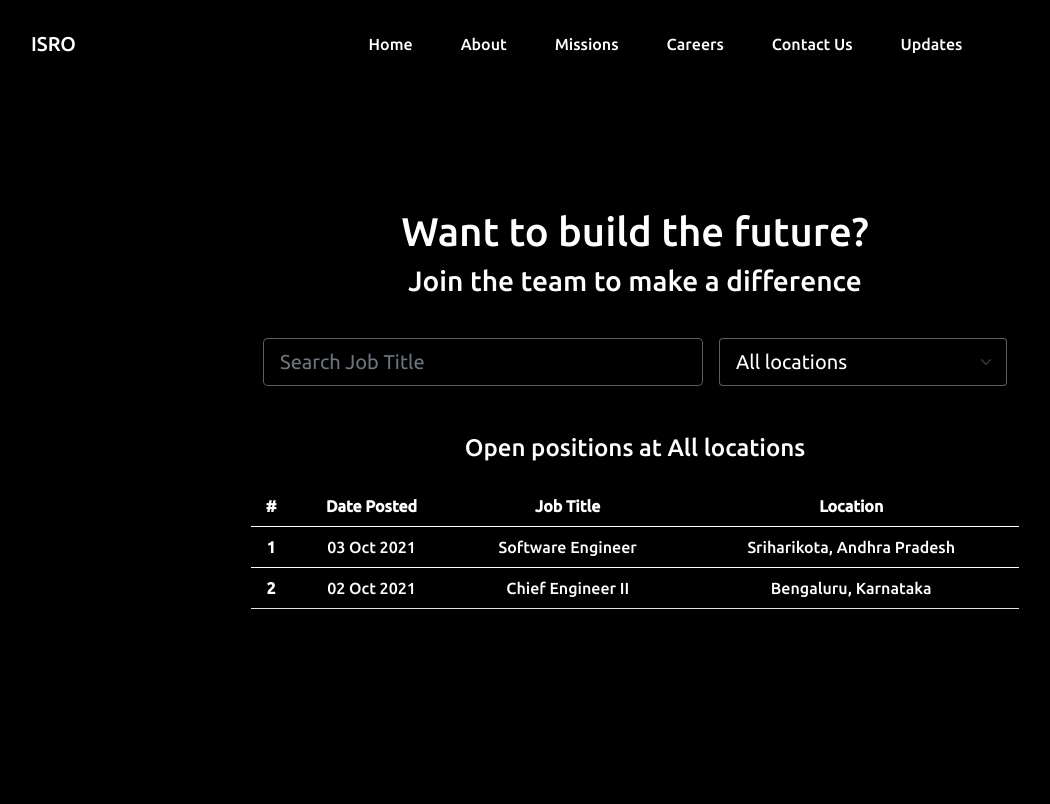
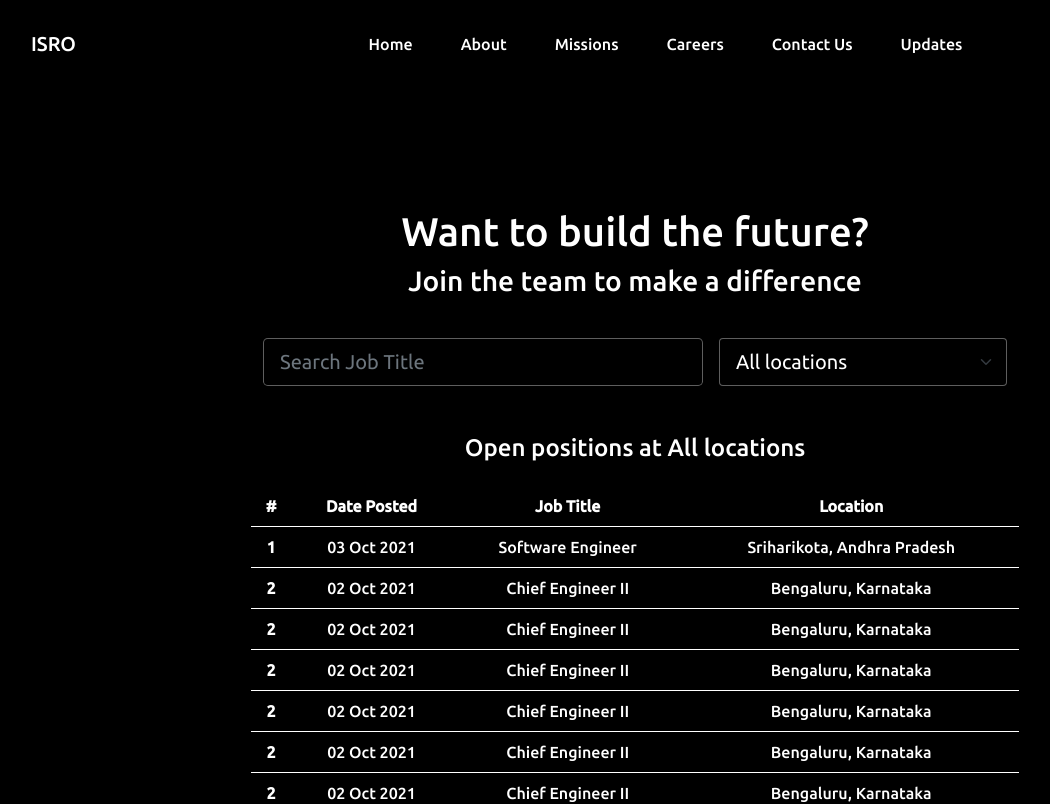
Before and after one commit to lumos9/isro-fan-made, a Vue app: page /careers in a window 1280 px wide. Shown: the top 804 px of the page, without its empty margins (5-1055 px from the left). Built offline with nearby package versions, Linux system fonts and the light colour scheme.

Commit message:
one more city added

```diff
--- a/src/components/Careers.vue
+++ b/src/components/Careers.vue
@@ -14,6 +14,7 @@
                         <select id="location" class="form-select form-select-lg" title="Location" v-model="selected">
                             <option selected>All locations</option>
                             <option>Sriharikota, Andhra Pradesh</option>
+                            <option>Bengaluru, Karnataka</option>
                         </select>
                     </div>
                 </form>
@@ -82,6 +83,272 @@
                     'Chief Engineer II',
                     'https://www.google.com',
                     'Bengaluru, Karnataka'
+                ),
+                new Job(
+                    2,
+                    '02 Oct 2021',
+                    'Chief Engineer II',
+                    'https://www.google.com',
+                    'Bengaluru, Karnataka'
+                ),
+                new Job(
+                    2,
+                    '02 Oct 2021',
+                    'Chief Engineer II',
+                    'https://www.google.com',
+                    'Bengaluru, Karnataka'
+                ),
+                new Job(
+                    2,
+                    '02 Oct 2021',
+                    'Chief Engineer II',
+                    'https://www.google.com',
+                    'Bengaluru, Karnataka'
+                ),
+                new Job(
+                    2,
+                    '02 Oct 2021',
+                    'Chief Engineer II',
+                    'https://www.google.com',
+                    'Bengaluru, Karnataka'
+                ),
+                new Job(
+                    2,
+                    '02 Oct 2021',
+                    'Chief Engineer II',
+                    'https://www.google.com',
+                    'Bengaluru, Karnataka'
+                ),
+                new Job(
+                    2,
+                    '02 Oct 2021',
+                    'Chief Engineer II',
+                    'https://www.google.com',
+                    'Bengaluru, Karnataka'
+                ),
+                new Job(
+                    2,
+                    '02 Oct 2021',
+                    'Chief Engineer II',
+                    'https://www.google.com',
+                    'Bengaluru, Karnataka'
+                ),
+                new Job(
+                    2,
+                    '02 Oct 2021',
+                    'Chief Engineer II',
+                    'https://www.google.com',
+                    'Bengaluru, Karnataka'
+                ),
+                new Job(
+                    2,
+                    '02 Oct 2021',
+                    'Chief Engineer II',
+                    'https://www.google.com',
+                    'Bengaluru, Karnataka'
+                ),
+                new Job(
+                    2,
+                    '02 Oct 2021',
+                    'Chief Engineer II',
+                    'https://www.google.com',
+                    'Bengaluru, Karnataka'
+                ),
+                new Job(
+                    2,
+                    '02 Oct 2021',
+                    'Chief Engineer II',
+                    'https://www.google.com',
+                    'Bengaluru, Karnataka'
+                ),
+                new Job(
+                    2,
+                    '02 Oct 2021',
+                    'Chief Engineer II',
+                    'https://www.google.com',
+                    'Bengaluru, Karnataka'
+                ),
+                new Job(
+                    2,
+                    '02 Oct 2021',
+                    'Chief Engineer II',
+                    'https://www.google.com',
+                    'Bengaluru, Karnataka'
+                ),
+                new Job(
+                    2,
+                    '02 Oct 2021',
+                    'Chief Engineer II',
+                    'https://www.google.com',
+                    'Bengaluru, Karnataka'
+                ),
+                new Job(
+                    2,
+                    '02 Oct 2021',
+                    'Chief Engineer II',
+                    'https://www.google.com',
+                    'Bengaluru, Karnataka'
+                ),
+                new Job(
+                    2,
+                    '02 Oct 2021',
+                    'Chief Engineer II',
+                    'https://www.google.com',
+                    'Bengaluru, Karnataka'
+                ),
+                new Job(
+                    2,
+                    '02 Oct 2021',
+                    'Chief Engineer II',
+                    'https://www.google.com',
+                    'Bengaluru, Karnataka'
+                ),
+                new Job(
+                    2,
+                    '02 Oct 2021',
+                    'Chief Engineer II',
+                    'https://www.google.com',
+                    'Bengaluru, Karnataka'
+                ),
+                new Job(
+                    2,
+                    '02 Oct 2021',
+                    'Chief Engineer II',
+                    'https://www.google.com',
+                    'Bengaluru, Karnataka'
+                ),
+                new Job(
+                    2,
+                    '02 Oct 2021',
+                    'Chief Engineer II',
+                    'https://www.google.com',
+                    'Bengaluru, Karnataka'
+                ),
+                new Job(
+                    2,
+                    '02 Oct 2021',
+                    'Chief Engineer II',
+                    'https://www.google.com',
+                    'Bengaluru, Karnataka'
+                ),
+                new Job(
+                    2,
+                    '02 Oct 2021',
+                    'Chief Engineer II',
+                    'https://www.google.com',
+                    'Bengaluru, Karnataka'
+                ),
+                new Job(
+                    2,
+                    '02 Oct 2021',
+                    'Chief Engineer II',
+                    'https://www.google.com',
+                    'Bengaluru, Karnataka'
+                ),
+                new Job(
+                    2,
+                    '02 Oct 2021',
+                    'Chief Engineer II',
+                    'https://www.google.com',
+                    'Bengaluru, Karnataka'
+                ),
+                new Job(
+                    2,
+                    '02 Oct 2021',
+                    'Chief Engineer II',
+                    'https://www.google.com',
+                    'Bengaluru, Karnataka'
+                ),
+                new Job(
+                    2,
+                    '02 Oct 2021',
+                    'Chief Engineer II',
+                    'https://www.google.com',
+                    'Bengaluru, Karnataka'
+                ),
+                new Job(
+                    2,
+                    '02 Oct 2021',
+                    'Chief Engineer II',
+                    'https://www.google.com',
+                    'Bengaluru, Karnataka'
+                ),
+                new Job(
+                    2,
+                    '02 Oct 2021',
+                    'Chief Engineer II',
+                    'https://www.google.com',
+                    'Bengaluru, Karnataka'
+                ),
+                new Job(
+                    2,
+                    '02 Oct 2021',
+                    'Chief Engineer II',
+                    'https://www.google.com',
+                    'Bengaluru, Karnataka'
+                ),
+                new Job(
+                    2,
+                    '02 Oct 2021',
+                    'Chief Engineer II',
+                    'https://www.google.com',
+                    'Bengaluru, Karnataka'
+                ),
+                new Job(
+                    2,
+                    '02 Oct 2021',
+                    'Chief Engineer II',
+                    'https://www.google.com',
+                    'Bengaluru, Karnataka'
+                ),
+                new Job(
+                    2,
+                    '02 Oct 2021',
+                    'Chief Engineer II',
+                    'https://www.google.com',
+                    'Bengaluru, Karnataka'
+                ),
+                new Job(
+                    2,
+                    '02 Oct 2021',
+                    'Chief Engineer II',
+                    'https://www.google.com',
+                    'Bengaluru, Karnataka'
+                ),
+                new Job(
+                    2,
+                    '02 Oct 2021',
+                    'Chief Engineer II',
+                    'https://www.google.com',
+                    'Bengaluru, Karnataka'
+                ),
+                new Job(
+                    2,
+                    '02 Oct 2021',
+                    'Chief Engineer II',
+                    'https://www.google.com',
+                    'Bengaluru, Karnataka'
+                ),
+                new Job(
+                    2,
+                    '02 Oct 2021',
+                    'Chief Engineer II',
+                    'https://www.google.com',
+                    'Bengaluru, Karnataka'
+                ),
+                new Job(
+                    2,
+                    '02 Oct 2021',
+                    'Chief Engineer II',
+                    'https://www.google.com',
+                    'Bengaluru, Karnataka'
+                ),
+                new Job(
+                    2,
+                    '02 Oct 2021',
+                    'Chief Engineer II',
+                    'https://www.google.com',
+                    'Bengaluru, Karnataka'
                 )
             ]
         }
@@ -101,7 +368,7 @@
 
 <style scoped>
 #intro {
-    height: 100vh;
+    min-height: 100vh;
     display: flex;
     align-items: center;
     flex-direction: column;
```
